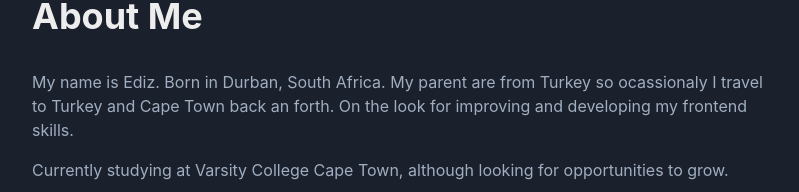
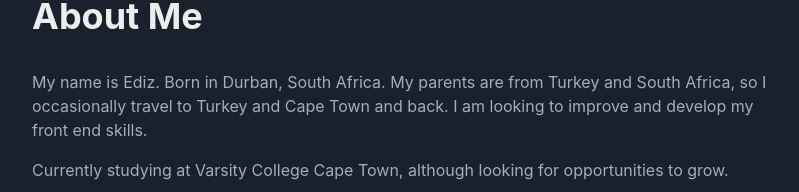
Before and after one commit to edizyurdakul/portfolio-archived, a Next.js app: page /about in a window 1280 px wide. Shown: the part 165-357 px from the top of the page, without its empty margins (240-1039 px from the left). Built offline with nearby package versions, Linux system fonts and the light colour scheme.

Commit message:
Update about.tsx

```diff
--- a/pages/about.tsx
+++ b/pages/about.tsx
@@ -13,8 +13,8 @@ export default function AboutPage() {
           About Me
         </Heading>
         <Text color={useColorModeValue("gray.600", "gray.400")} mt={4} as="p">
-          My name is Ediz. Born in Durban, South Africa. My parent are from Turkey so ocassionaly I travel to Turkey and Cape
-          Town back an forth. On the look for improving and developing my frontend skills.
+          My name is Ediz. Born in Durban, South Africa. My parents are from Turkey and South Africa, so I occasionally travel
+          to Turkey and Cape Town and back. I am looking to improve and develop my front end skills.
         </Text>
         <Text color={useColorModeValue("gray.600", "gray.400")} mt={4} as="p">
           Currently studying at Varsity College Cape Town, although looking for opportunities to grow.
```
